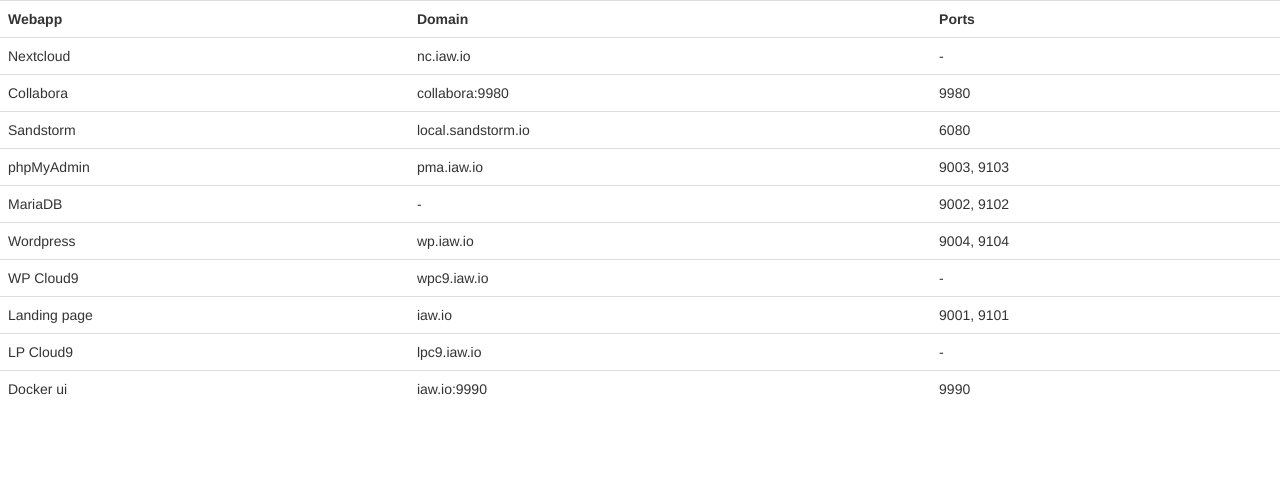
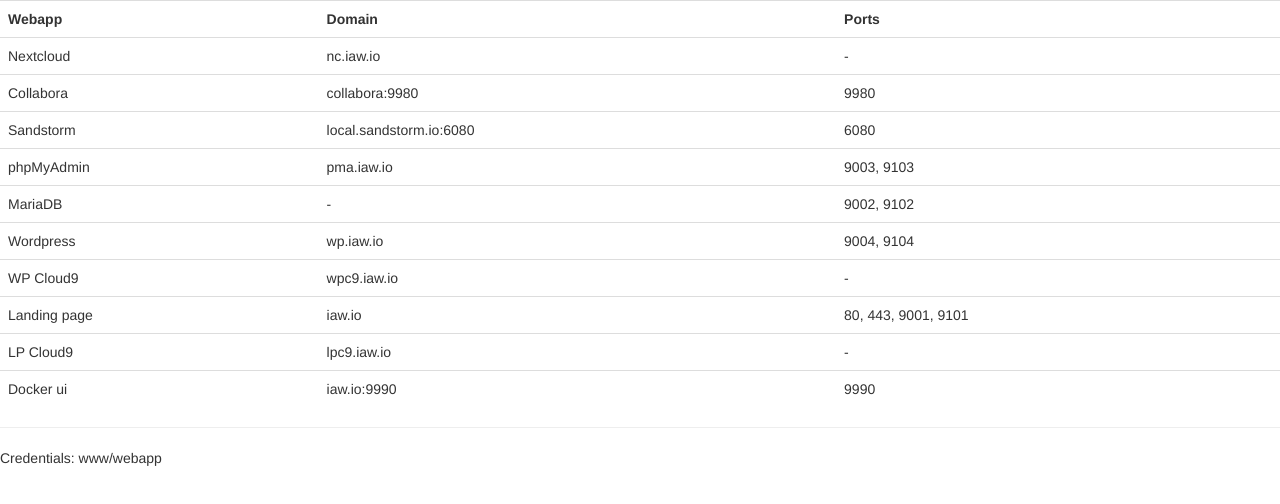
Before and after one commit to orboan-docker/iaw-local, a plain HTML site: page landing/list.html in a window 1280 px wide. Drawn offline with Linux system fonts and the light colour scheme.

Commit message:
Added authentication credentials

```diff
--- a/landing/list.html
+++ b/landing/list.html
@@ -33,7 +33,7 @@
         </tr>
         <tr>
             <td>Sandstorm</td>
-            <td>local.sandstorm.io</td>
+            <td>local.sandstorm.io:6080</td>
             <td>6080</td>
         </tr>
         <tr>
@@ -59,7 +59,7 @@
         <tr>
             <td>Landing page</td>
             <td>iaw.io</td>
-            <td>9001, 9101</td>
+            <td>80, 443, 9001, 9101</td>
         </tr>
         <tr>
             <td>LP Cloud9</td>
@@ -72,5 +72,7 @@
             <td>9990</td>
         </tr>
     </table>
+<hr/>
+<p><bold>Credentials</bold>: www/webapp</p>
 </body>
 </html>
```
